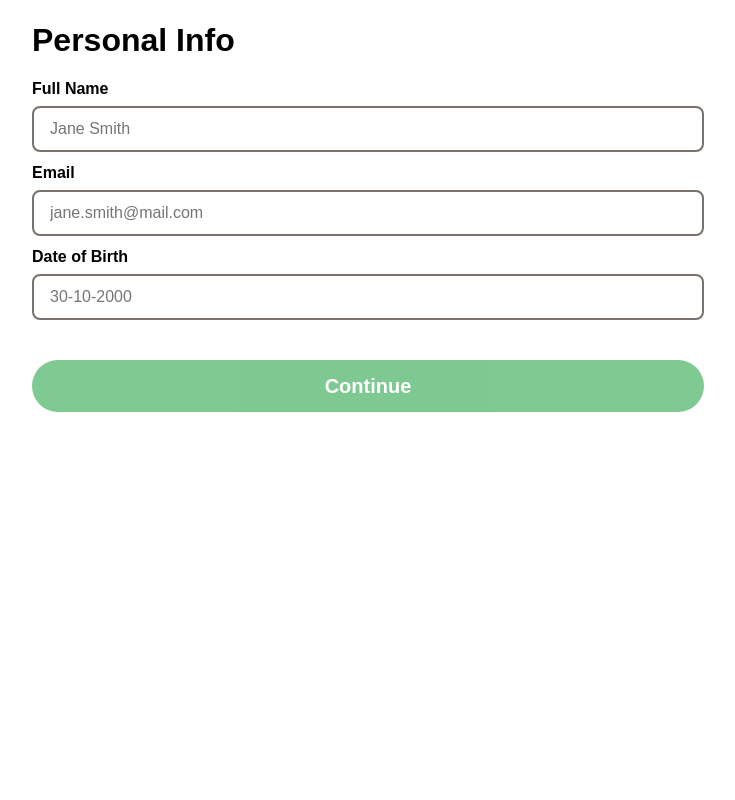
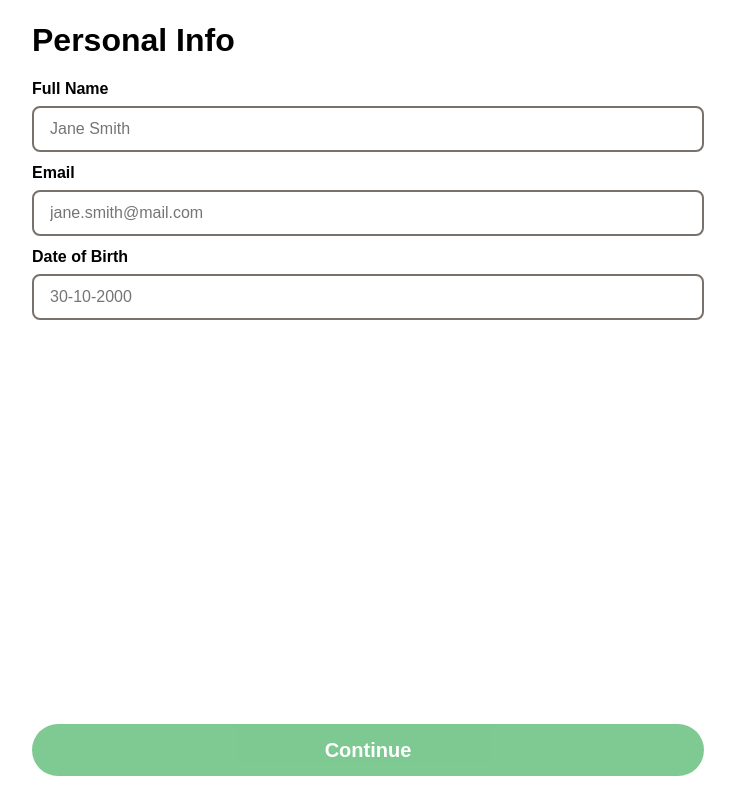
Before and after one commit to alexRasi/credit-application-wizard, a React (Vite) app: page /personal-info in a window 1280 px wide. Shown: the whole page, without its empty margins (272-1007 px from the left). Built offline with nearby package versions, Linux system fonts and the light colour scheme.

Commit message:
feat(WizardLayout): refactor form handling by using styled Form component

```diff
--- a/src/pages/WizardLayout/WizardLayout.styles.ts
+++ b/src/pages/WizardLayout/WizardLayout.styles.ts
@@ -25,6 +25,12 @@ export const WizardContent = styled.section`
   min-height: 0; /* allow inner scroll */
 `;
 
+export const Form = styled.form`
+  display: flex;
+  flex-direction: column;
+  flex: 1;
+`;
+
 export const Content = styled.div`
   flex: 1;
   min-height: 0; /* crucial for scrolling in flex columns */
--- a/src/pages/WizardLayout/WizardLayout.tsx
+++ b/src/pages/WizardLayout/WizardLayout.tsx
@@ -5,6 +5,7 @@ import {
   Heading1,
   Content,
   Footer,
+  Form,
 } from "./WizardLayout.styles";
 import { Button } from "../../components/Button/Button";
 import { useFormContext } from "react-hook-form";
@@ -35,7 +36,7 @@ export const WizardLayout = ({
         {title && <Heading1>{title}</Heading1>}
         <span />
       </Header>
-      <form onSubmit={onSubmit} noValidate>
+      <Form onSubmit={onSubmit} noValidate>
         <Content>{children}</Content>
         <Footer>
           {footerAddon}
@@ -45,7 +46,7 @@ export const WizardLayout = ({
             disabled={formContext ? !isValid || isSubmitting : false}
           />
         </Footer>
-      </form>
+      </Form>
     </WizardContent>
   );
 };
```
